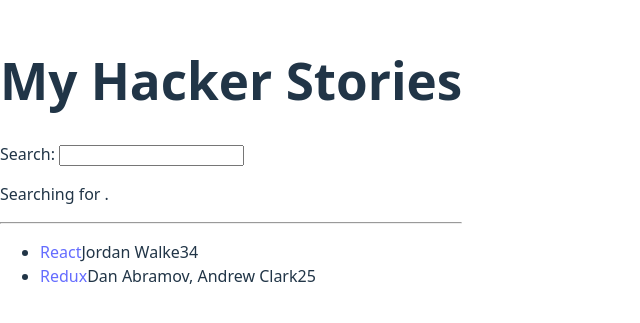
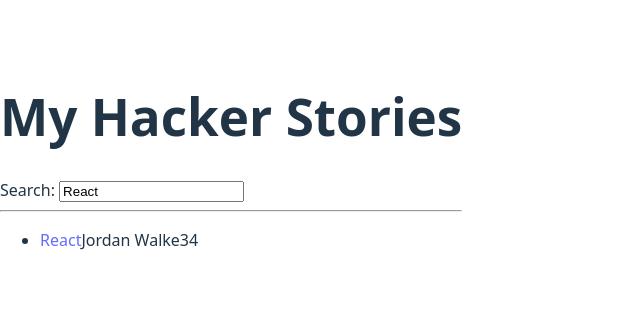
Before and after one commit to jorgekairiyama/hacker-stories, a React (Vite) app: page / in a window 1280 px wide. Shown: the part 239-562 px from the top of the page, without its empty margins (0-640 px from the left). Built offline with nearby package versions, Linux system fonts and the light colour scheme.

Commit message:
React Side-Effects

```diff
--- a/src/App.jsx
+++ b/src/App.jsx
@@ -20,17 +20,25 @@
     },
   ];
 
+  const [searchTerm, setSearchTerm] = React.useState(localStorage.getItem('search') || 'React');
+
+  React.useEffect(() => { localStorage.setItem('search', searchTerm); }, [searchTerm]);
+
   const handleSearch = (event) => {
-    console.log(event.target.value);
+    setSearchTerm(event.target.value);
   }
+
+  const searchedStories = stories.filter(function (story) {
+    return story.title.toLowerCase().includes(searchTerm.toLowerCase());
+  });
 
   return (
     <div>
       <h1>My Hacker Stories</h1>
 
-      <Search onSearch={handleSearch} />
+      <Search search={searchTerm} onSearch={handleSearch} />
       <hr />
-      <List list={stories} />
+      <List list={searchedStories} />
     </div>
   );
 }
@@ -42,7 +50,6 @@
     ))}
   </ul>
 );
-
 const Item = ({ item }) => (
   <li>
     <span>
@@ -54,23 +61,11 @@
   </li>
 )
 
-const Search = ({ onSearch }) => {
-
-  const [searchTerm, setSearchTerm] = React.useState('');
-
-  const handleChange = (event) => {
-    setSearchTerm(event.target.value);
-    onSearch(event);
-  }
-
+const Search = ({ onSearch, search }) => {
   return (
     <div>
       <label htmlFor="search">Search: </label>
-      <input id="search" type="text" onChange={handleChange} />
-
-      <p>
-        Searching for <strong>{searchTerm}</strong>.
-      </p>
+      <input id="search" type="text" onChange={onSearch} value={search} />
     </div>
   );
 }
```
